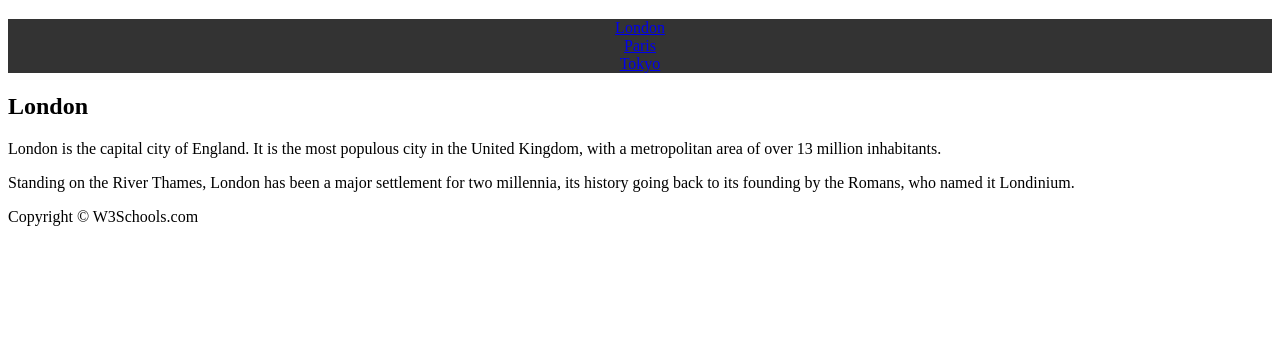
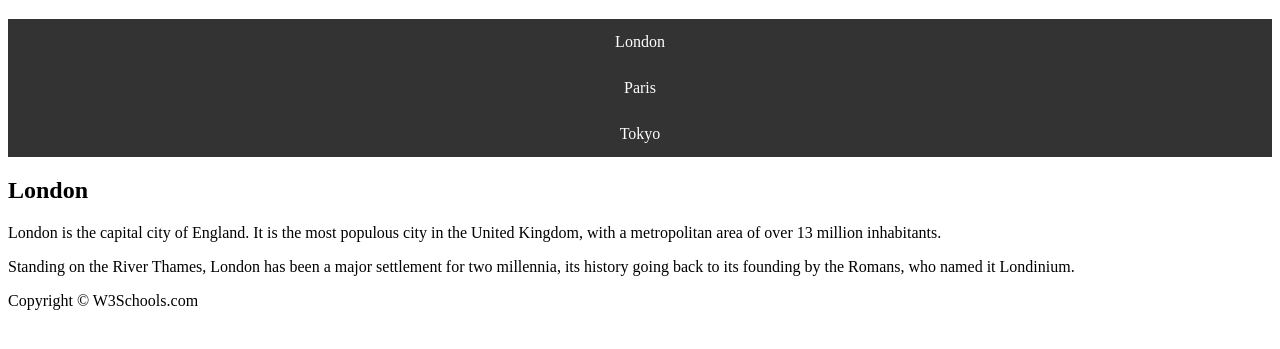
Before and after one commit to jfmcint/jfmcint.github.io, a plain HTML site: page newsite/index.html in a window 1280 px wide. Shown: the part 61-410 px from the top of the page. Drawn offline with Linux system fonts and the light colour scheme.

Commit message:
Update style.css

```diff
--- a/newsite/css/style.css
+++ b/newsite/css/style.css
@@ -27,3 +27,10 @@ ul {
 li {
   text-align: center;
 }
+li a {
+  display: block;
+  color: white;
+  text-align: center;
+  padding: 14px 16px;
+  text-decoration: none;
+}
```
